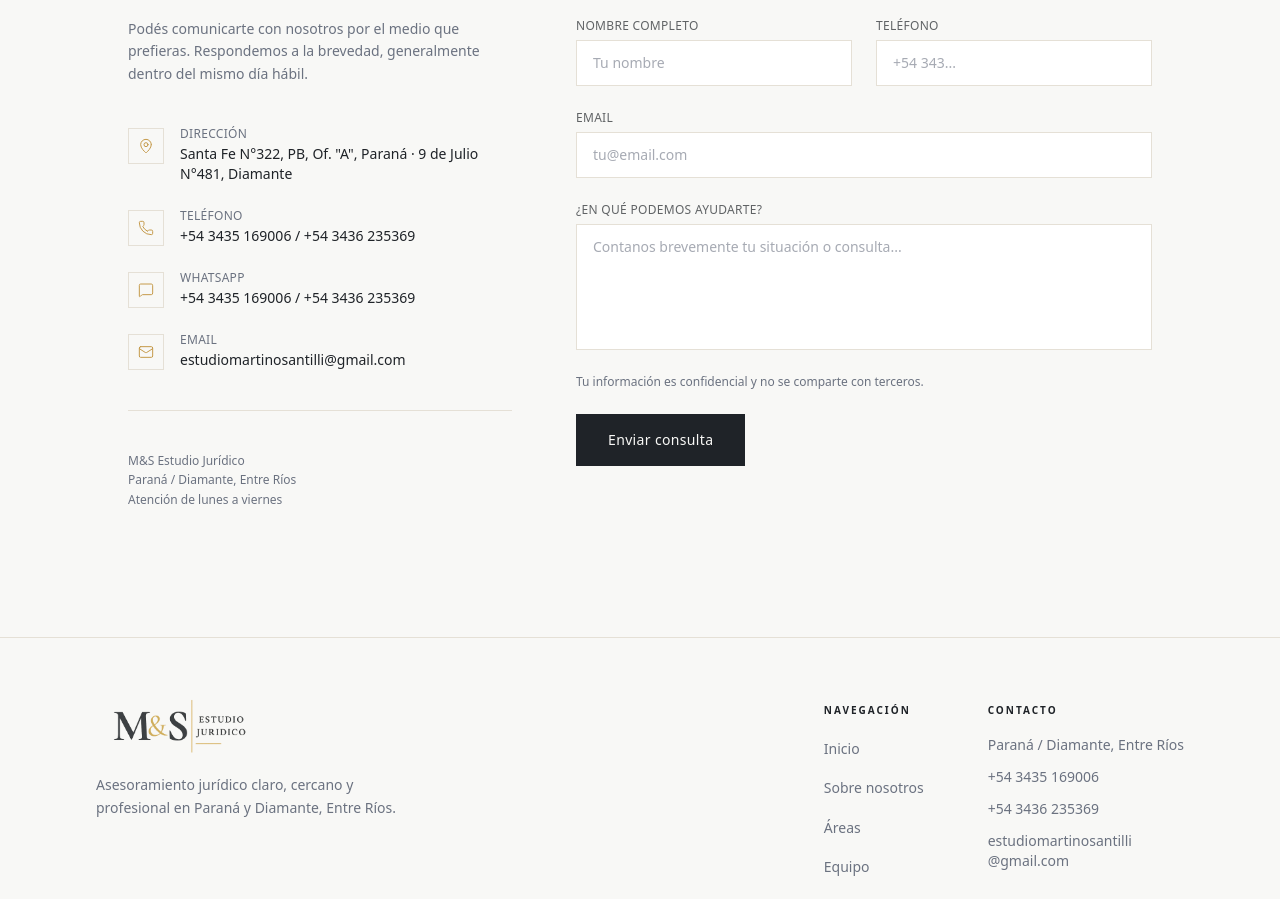
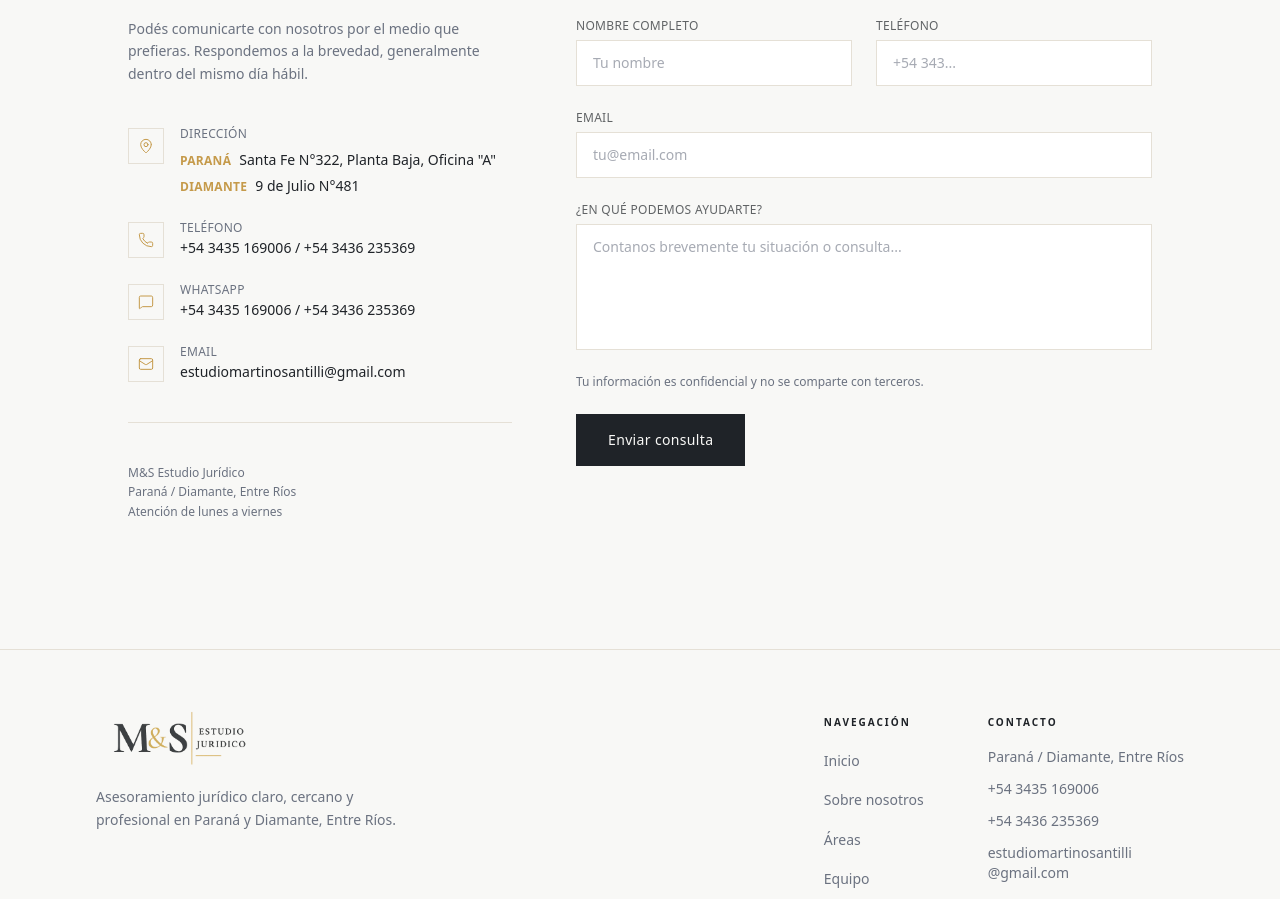
Before and after one commit to njaume/estudio-ms, a Next.js app: page / in a window 1280 px wide. Shown: the part 5680-6579 px from the top of the page. Built offline with nearby package versions, Linux system fonts and the light colour scheme.

Commit message:
contact form ui fixes

```diff
--- a/src/components/sections/Contact.tsx
+++ b/src/components/sections/Contact.tsx
@@ -21,8 +21,10 @@ const contactInfo = [
   {
     icon: MapPin,
     label: "Dirección",
-    value: "Santa Fe N°322, PB, Of. \"A\", Paraná · 9 de Julio N°481, Diamante",
-    href: "https://maps.google.com",
+    locations: [
+      { city: "Paraná", address: "Santa Fe N°322, Planta Baja, Oficina \"A\"", href: "https://maps.google.com/?q=Santa+Fe+322+Paraná+Entre+Ríos" },
+      { city: "Diamante", address: "9 de Julio N°481", href: "https://maps.google.com/?q=9+de+Julio+481+Diamante+Entre+Ríos" },
+    ],
   },
   {
     icon: Phone,
@@ -142,17 +144,49 @@ export default function Contact() {
             <div className="space-y-6">
               {contactInfo.map((item) => {
                 const Icon = item.icon;
+                if (item.locations) {
+                  return (
+                    <div key={item.label} className="flex items-start gap-4">
+                      <div
+                        className="mt-0.5 w-9 h-9 shrink-0 flex items-center justify-center border border-[#E5E0D6]"
+                        aria-hidden="true"
+                      >
+                        <Icon size={16} className="text-gold" strokeWidth={1.5} />
+                      </div>
+                      <div>
+                        <p className="text-xs text-warm-gray uppercase tracking-wide mb-2">
+                          {item.label}
+                        </p>
+                        <div className="space-y-1.5">
+                          {item.locations.map((loc) => (
+                            <a
+                              key={loc.city}
+                              href={loc.href}
+                              target="_blank"
+                              rel="noopener noreferrer"
+                              className="flex items-baseline gap-2 hover:opacity-80 transition-opacity"
+                              aria-label={`${loc.city}: ${loc.address}`}
+                            >
+                              <span className="text-xs font-semibold text-gold uppercase tracking-wide shrink-0">{loc.city}</span>
+                              <span className="text-sm text-charcoal font-medium">{loc.address}</span>
+                            </a>
+                          ))}
+                        </div>
+                      </div>
+                    </div>
+                  );
+                }
                 return (
                   <a
                     key={item.label}
                     href={item.href}
-                    target={item.href.startsWith("http") ? "_blank" : undefined}
-                    rel={item.href.startsWith("http") ? "noopener noreferrer" : undefined}
+                    target={item.href!.startsWith("http") ? "_blank" : undefined}
+                    rel={item.href!.startsWith("http") ? "noopener noreferrer" : undefined}
                     className="group flex items-start gap-4 hover:opacity-90 transition-opacity"
                     aria-label={`${item.label}: ${item.value}`}
                   >
                     <div
-                      className="mt-0.5 w-9 h-9 flex-shrink-0 flex items-center justify-center border border-[#E5E0D6] group-hover:border-gold transition-colors duration-300"
+                      className="mt-0.5 w-9 h-9 shrink-0 flex items-center justify-center border border-[#E5E0D6] group-hover:border-gold transition-colors duration-300"
                       aria-hidden="true"
                     >
                       <Icon size={16} className="text-gold" strokeWidth={1.5} />
```
